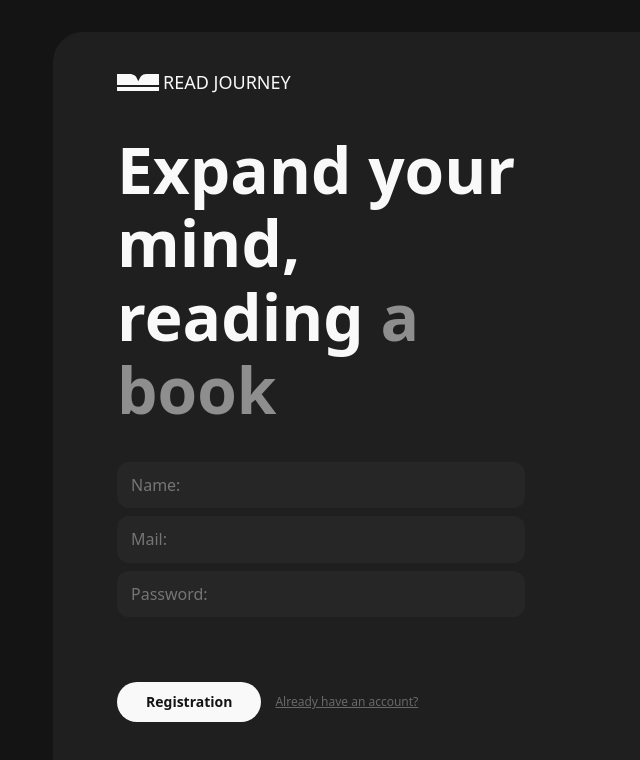
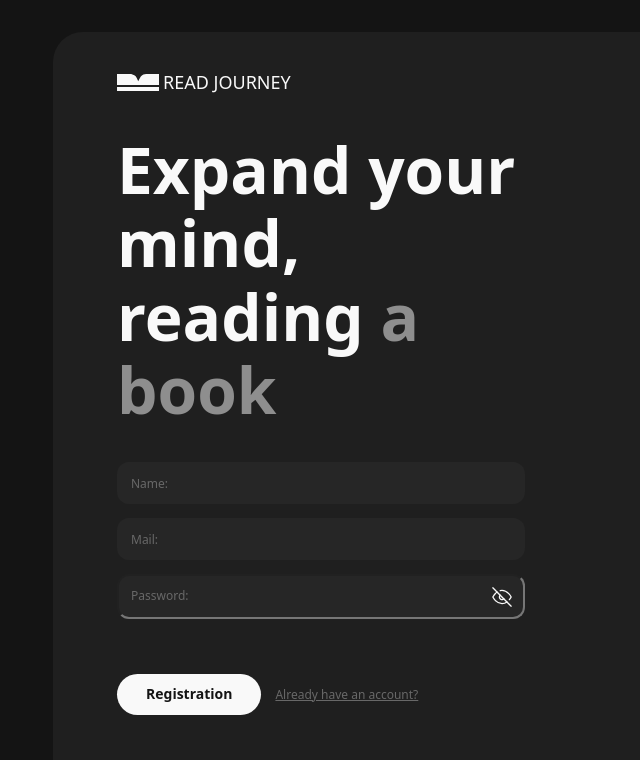
Before and after one commit to KarinaPelykh/read-journey, a React (Vite) app: page /register in a window 1280 px wide. Shown: the top 760 px of the page, without its empty margins (267-907 px from the left). Built offline with nearby package versions, Linux system fonts and the light colour scheme.

Commit message:
ADD; validation Register form

```diff
--- a/src/components/Button/Button.jsx
+++ b/src/components/Button/Button.jsx
@@ -1,10 +1,10 @@
 import { WrapperButton, Button, LinkOnLOgin } from "./Button.styled";
 
-export const Buttons = ({ prop }) => {
+export const Buttons = ({ prop, text, to }) => {
   return (
     <WrapperButton>
       <Button type="submit">{prop}</Button>
-      <LinkOnLOgin href="">Already have an account?</LinkOnLOgin>
+      <LinkOnLOgin to={to}>{text}</LinkOnLOgin>
     </WrapperButton>
   );
 };
--- a/src/components/Button/Button.styled.js
+++ b/src/components/Button/Button.styled.js
@@ -1,3 +1,4 @@
+import { Link } from "react-router-dom";
 import styled from "styled-components";
 
 export const WrapperButton = styled.div`
@@ -19,7 +20,7 @@ export const Button = styled.button`
   font-size: ${({ theme }) => theme.fontSizes.s};
   font-weight: ${({ theme }) => theme.fontWeights.bold};
 `;
-export const LinkOnLOgin = styled.a`
+export const LinkOnLOgin = styled(Link)`
   color: ${({ theme }) => theme.colors.grey};
   font-size: ${({ theme }) => theme.fontSizes.ss};
 `;
--- /dev/null
+++ b/src/components/Validation/ShowPassword.jsx
@@ -0,0 +1,23 @@
+import icon from "../../images/sprite.svg";
+import styled from "styled-components";
+
+export const ShowPassword = ({ toggle, openPAsword }) => {
+  return (
+    <button type="button" onClick={toggle}>
+      {openPAsword ? (
+        <SvgValidation width="20px" height="20px">
+          <use xlinkHref={icon + "#eye-off"}></use>
+        </SvgValidation>
+      ) : (
+        <SvgValidation width="20px" height="20px">
+          <use xlinkHref={icon + "#eye"}></use>
+        </SvgValidation>
+      )}
+    </button>
+  );
+};
+export const SvgValidation = styled.svg`
+  position: absolute;
+  top: 13px;
+  right: 13px;
+`;
--- /dev/null
+++ b/src/components/Validation/ValidationRegister.jsx
@@ -0,0 +1,22 @@
+import icon from "../../images/sprite.svg";
+import styled from "styled-components";
+export const ValidationRegister = ({ errors, touched }) => {
+  return (
+    <>
+      {touched && errors ? (
+        <SvgValidation width="20px" height="20px">
+          <use xlinkHref={icon + "#error"}></use>
+        </SvgValidation>
+      ) : touched && !errors ? (
+        <SvgValidation width="20px" height="20px">
+          <use xlinkHref={icon + "#icon-check-psw"}></use>
+        </SvgValidation>
+      ) : null}
+    </>
+  );
+};
+export const SvgValidation = styled.svg`
+  position: absolute;
+  top: 13px;
+  right: 43px;
+`;
--- a/src/pages/Login/Login.jsx
+++ b/src/pages/Login/Login.jsx
@@ -30,7 +30,11 @@ export const LoginPage = () => {
               type="password"
               placeholder="Password:"
             />
-            <Buttons prop={"Log in"} />
+            <Buttons
+              prop={"Log in"}
+              text={"Don’t have an account?"}
+              to={"/register"}
+            />
           </LoginForm>
         </WrapperForm>
         <Hero />
--- a/src/pages/Registration/Registration.jsx
+++ b/src/pages/Registration/Registration.jsx
@@ -1,7 +1,10 @@
+import { useState } from "react";
 import { Buttons } from "../../components/Button/Button";
 import { Container } from "../../components/Container/Container.styled";
 import { Hero } from "../../components/Hero/Hero";
 import { LogoMain } from "../../components/Logo/Logo";
+import { ShowPassword } from "../../components/Validation/ShowPassword";
+import { ValidationRegister } from "../../components/Validation/ValidationRegister";
 import {
   Wrapper,
   WrapperForm,
@@ -10,12 +13,16 @@ import {
   RegisterForm,
   Input,
   InputPassword,
-  S,
+  DivWrapperInput,
+  TextErrors,
+  TextError,
+  Label,
 } from "./Registration.styled";
 import { useFormik } from "formik";
 import * as Yup from "yup";
 
 export const RegistrationPage = () => {
+  const [openPsw, setOpenPsw] = useState(true);
   const formik = useFormik({
     initialValues: {
       name: "",
@@ -37,8 +44,9 @@ export const RegistrationPage = () => {
         .required("Required"),
     }),
 
-    onSubmit: (values) => {
-      console.log(values);
+    onSubmit: () => {
+      // values;
+      // const { name, email, password } = values;
     },
   });
 
@@ -51,47 +59,69 @@ export const RegistrationPage = () => {
             Expand your mind, reading <Span>a book</Span>
           </Comment>
           <RegisterForm onSubmit={formik.handleSubmit}>
-            <label htmlFor="name"></label>
+            <DivWrapperInput>
+              {" "}
+              <Label htmlFor="name">Name:</Label>
               <Input
                 name="name"
                 value={formik.values.name}
                 onChange={formik.handleChange}
                 onBlur={formik.handleBlur}
                 type="text"
-              placeholder="Name:"
               />
               {formik.touched.name && formik.errors.name ? (
-              <div>{formik.errors.name}</div>
+                <TextError>{formik.errors.name}</TextError>
               ) : null}
-
-            <label htmlFor="email"></label>
+            </DivWrapperInput>
+            <DivWrapperInput>
+              <Label htmlFor="email">Mail:</Label>
               <Input
                 onChange={formik.handleChange}
                 name="email"
                 value={formik.values.email}
                 onBlur={formik.handleBlur}
                 type="email"
-              placeholder="Mail:"
               />
               {formik.touched.email && formik.errors.email ? (
-              <div>{formik.errors.email}</div>
+                <TextError>{formik.errors.email}</TextError>
               ) : null}
+            </DivWrapperInput>
+            <DivWrapperInput>
+              <Label htmlFor="password">Password:</Label>
 
-            <label htmlFor="password"></label>
               <InputPassword
+                // $variant={
+                //   formik.errors.password
+                //     ? "error"
+                //     : formik.touched.password
+                //     ? "successful"
+                //     : null
+                // }
                 onChange={formik.handleChange}
                 value={formik.values.password}
                 onBlur={formik.handleBlur}
                 name="password"
-              type="password"
-              placeholder="Password:"
+                type={openPsw ? "password" : "text"}
               />
 
+              <ValidationRegister
+                touched={formik.touched.password}
+                errors={formik.errors.password}
+              />
+              <ShowPassword
+                openPAsword={openPsw}
+                toggle={() => setOpenPsw((prevState) => !prevState)}
+              />
+            </DivWrapperInput>
+
             {formik.touched.password && formik.errors.password ? (
-              <S>{formik.errors.password}</S>
+              <TextErrors>{formik.errors.password}</TextErrors>
             ) : null}
-
-            <Buttons prop={"Registration"} />
+            <Buttons
+              prop={"Registration"}
+              text={"Already have an account?"}
+              to={"/login"}
+            />
           </RegisterForm>
         </WrapperForm>
         <Hero />
--- a/src/pages/Registration/Registration.styled.js
+++ b/src/pages/Registration/Registration.styled.js
@@ -1,4 +1,4 @@
-import styled from "styled-components";
+import styled, { css } from "styled-components";
 
 export const Wrapper = styled.div`
   @media screen and (min-width: 1439px) {
@@ -60,29 +60,73 @@ export const RegisterForm = styled.form`
 `;
 
 export const Input = styled.input`
+  color: ${({ theme }) => theme.colors.white};
+  font-weight: ${({ theme }) => theme.fontWeights.medium};
+  font-size: ${({ theme }) => theme.fontSizes.ss};
   width: 100%;
   outline: none;
-  padding: 14px;
   border: none;
+  padding: 14px 14px 14px 62px;
+
   background-color: ${({ theme }) => theme.colors.darkGray};
   border-radius: ${({ theme }) => theme.radii.m};
-  margin-bottom: 8px;
+  margin-bottom: 14px;
 `;
 
 export const InputPassword = styled.input`
   width: 100%;
   outline: none;
-  padding: 14px;
-  border: none;
+  padding: 14px 14px 14px 80px;
+  /* border: none; */
   background-color: ${({ theme }) => theme.colors.darkGray};
   border-radius: ${({ theme }) => theme.radii.m};
   margin-bottom: 20px;
   @media screen and (min-width: 768px) {
-    margin-bottom: 65px;
+    margin-bottom: 55px;
   }
+
+  color: ${({ theme }) => theme.colors.white};
+  font-weight: ${({ theme }) => theme.fontWeights.medium};
+  font-size: ${({ theme }) => theme.fontSizes.ss};
+
+  ${({ $variant }) =>
+    $variant === "error" &&
+    css`
+      border-color: ${({ theme }) => theme.colors.red};
+    `}
+
+  ${({ $variant }) =>
+    $variant === "successful" &&
+    css`
+      border-color: ${({ theme }) => theme.colors.lightGreen};
+    `}
 `;
 
-export const S = styled.div`
+export const TextErrors = styled.div`
   position: relative;
-  top: -65px;
+  top: -54px;
+  left: 4px;
+  color: ${({ theme }) => theme.colors.grey};
+  font-size: ${({ theme }) => theme.fontSizes.ss};
+  font-weight: ${({ theme }) => theme.fontWeights.medium};
 `;
+export const DivWrapperInput = styled.div`
+  position: relative;
+`;
+export const Label = styled.label`
+  position: absolute;
+  color: ${({ theme }) => theme.colors.grey};
+  font-weight: ${({ theme }) => theme.fontWeights.medium};
+
+  font-size: ${({ theme }) => theme.fontSizes.ss};
+  top: 15px;
+  left: 14px;
+`;
+export const TextError = styled.div`
+  position: absolute;
+  top: 40px;
+  left: 2px;
+  color: ${({ theme }) => theme.colors.grey};
+  font-size: ${({ theme }) => theme.fontSizes.ss};
+  font-weight: ${({ theme }) => theme.fontWeights.medium};
+`;
--- a/src/stylesheet/theme.js
+++ b/src/stylesheet/theme.js
@@ -8,6 +8,7 @@ export const theme = {
     black: "#141414",
     blue: "#4F92F7",
     lightGreen: "#30B94D",
+    red: "#E90516",
   },
   fontSizes: {
     xxxl: "64px",
```
Lines whose indentation alone changed are shown as unchanged.
